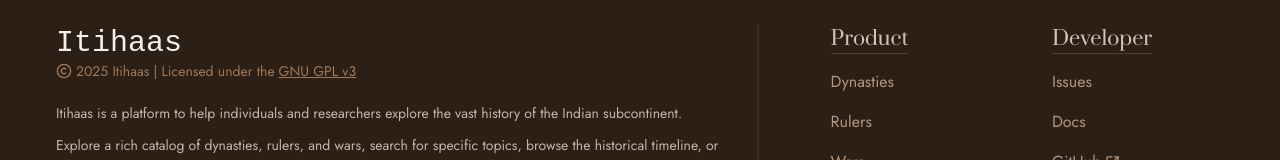
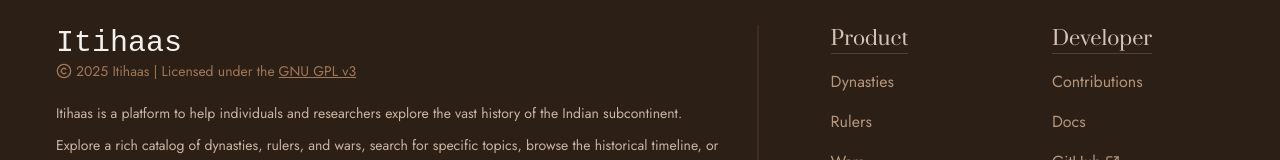
Before and after one commit to sunillshastry/itihaas-client, a React (Vite) app: page / in a window 1280 px wide. Shown: the part 2398-2558 px from the top of the page. Built offline with nearby package versions, Linux system fonts and the light colour scheme; a web font is replaced by a local one.

Commit message:
Change 'Issues' link name to 'Contributions'

```diff
--- a/src/components/elements/Footer.tsx
+++ b/src/components/elements/Footer.tsx
@@ -56,7 +56,7 @@ function Footer({ className }: ComponentPropsWithoutRef<'footer'>) {
 
 				<FooterLinksTab title="Developer">
 					<ul>
-						<FooterLink to="/issues">Issues</FooterLink>
+						<FooterLink to="/issues">Contributions</FooterLink>
 						<FooterLink to="/docs">Docs</FooterLink>
 						<a
 							href="https://github.com/sunillshastry/itihaas-api/"
```
